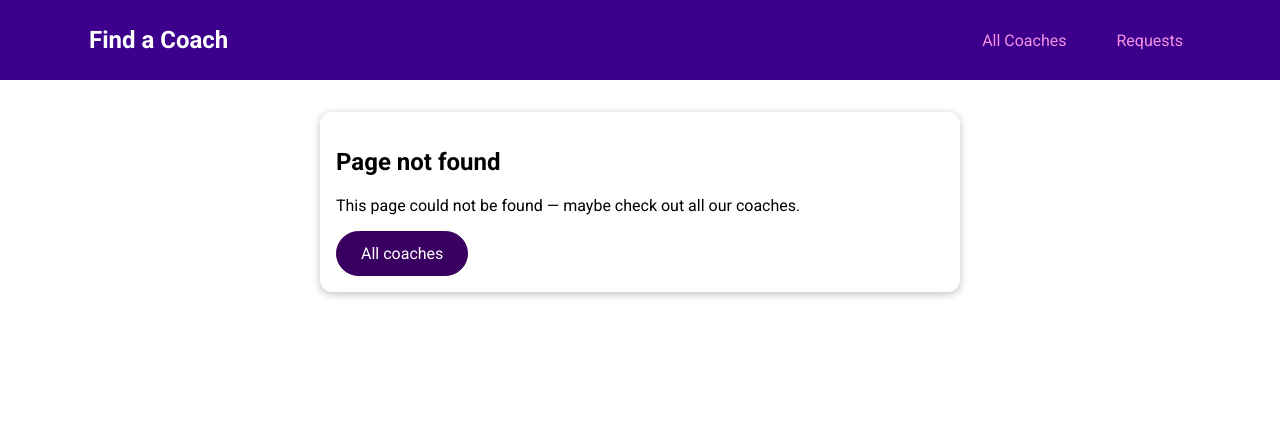
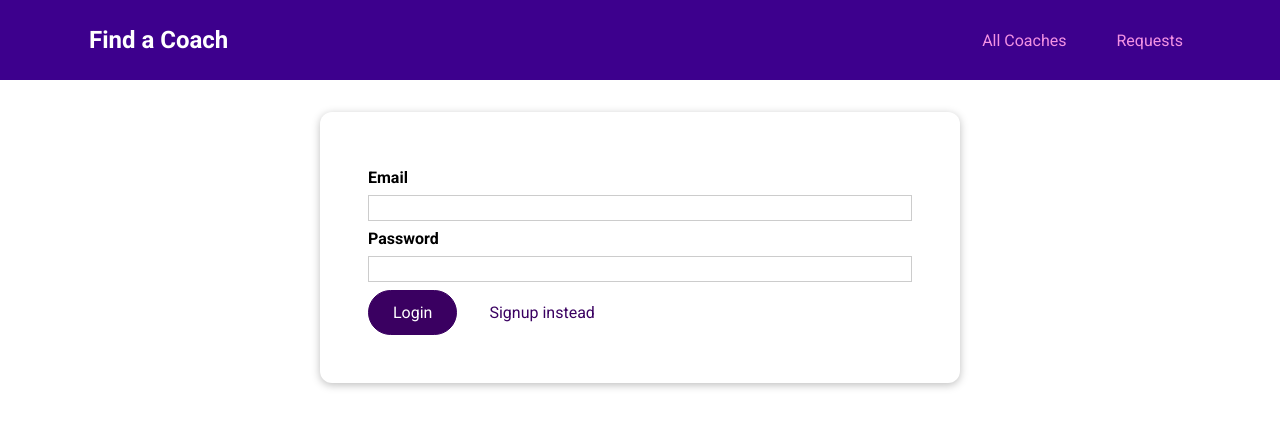
Before and after one commit to k1d12r04/find-a-coach-app, a Vue app: page /auth in a window 1280 px wide. Before the commit this address had no page. Shown: the top 428 px of the page. Built offline with nearby package versions, Linux system fonts and the light colour scheme.

Commit message:
Add auth page

```diff
--- /dev/null
+++ b/src/pages/auth/UserAuth.vue
@@ -0,0 +1,104 @@
+<template>
+  <div>
+    <base-card>
+      <form @submit.prevent="submitForm">
+        <div class="form-control">
+          <label for="email">Email</label>
+          <input type="text" id="email" v-model.trim="email" />
+        </div>
+        <div class="form-control">
+          <label for="password">Password</label>
+          <input type="text" id="password" v-model.trim="password" />
+        </div>
+        <p v-if="!formIsValid">
+          Please enter a valid email and at least 6 characters in the password
+        </p>
+        <base-button>{{ modeButtonCaption }}</base-button>
+        <base-button type="button" mode="flat" @click="switchAuthMode">{{
+          switchModeButtonCaption
+        }}</base-button>
+      </form>
+    </base-card>
+  </div>
+</template>
+
+<script>
+export default {
+  data() {
+    return {
+      email: '',
+      password: '',
+      formIsValid: true,
+      mode: 'login',
+    };
+  },
+  computed: {
+    modeButtonCaption() {
+      if (this.mode === 'login') {
+        return 'Login';
+      } else {
+        return 'Signup';
+      }
+    },
+    switchModeButtonCaption() {
+      if (this.mode === 'login') {
+        return 'Signup instead';
+      } else {
+        return 'Login instead';
+      }
+    },
+  },
+  methods: {
+    submitForm() {
+      this.formIsValid = true;
+      if (this.email === '' || !this.email.includes('@') || this.password < 6) {
+        this.formIsValid = false;
+        return;
+      }
+
+      // send http request
+    },
+    switchAuthMode() {
+      if (this.mode === 'login') {
+        this.mode = 'signup';
+      } else {
+        this.mode = 'login';
+      }
+    },
+  },
+};
+</script>
+
+<style scoped>
+form {
+  margin: 1rem;
+
+  padding: 1rem;
+}
+
+.form-control {
+  margin: 0.5rem 0;
+}
+
+label {
+  font-weight: bold;
+  margin-bottom: 0.5rem;
+  display: block;
+}
+
+input,
+textarea {
+  display: block;
+  width: 100%;
+  font: inherit;
+  border: 1px solid #ccc;
+  padding: 0.15rem;
+}
+
+input:focus,
+textarea:focus {
+  border-color: #3d008d;
+  background-color: #faf6ff;
+  outline: none;
+}
+</style>
--- a/src/router.js
+++ b/src/router.js
@@ -6,6 +6,7 @@
 import NotFound from './pages/NotFound.vue';
 import CoachDetail from './pages/coaches/CoachDetail.vue';
 import ContactCoach from './pages/requests/ContactCoach.vue';
+import UserAuth from './pages/auth/UserAuth.vue';
 
 const router = createRouter({
   history: createWebHistory(),
@@ -24,6 +25,7 @@
     },
     { path: '/register', component: CoachRegistration },
     { path: '/requests', component: RequestsReceived },
+    { path: '/auth', component: UserAuth },
     { path: '/:notFound(.*)', component: NotFound },
   ],
 });
```
